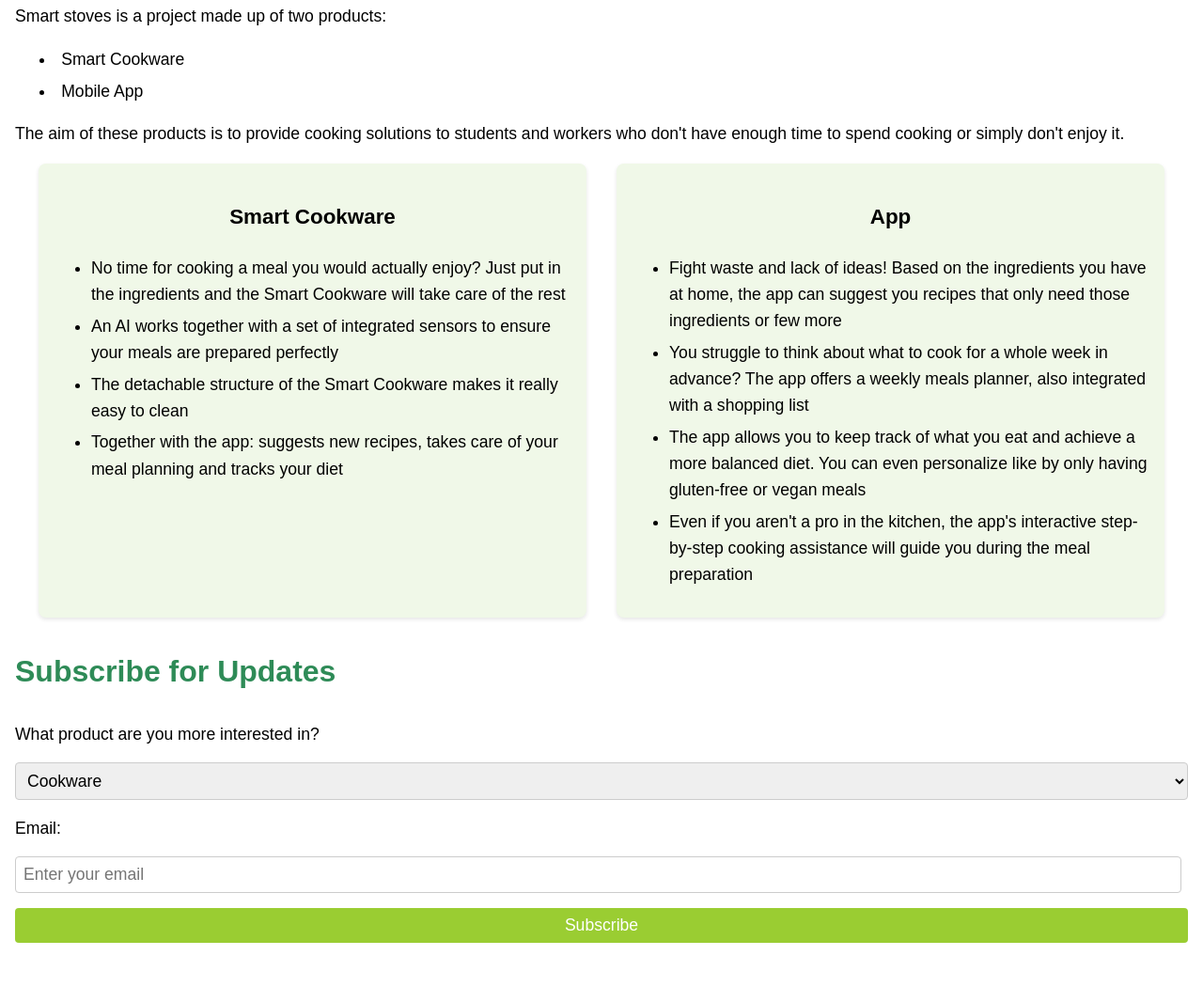
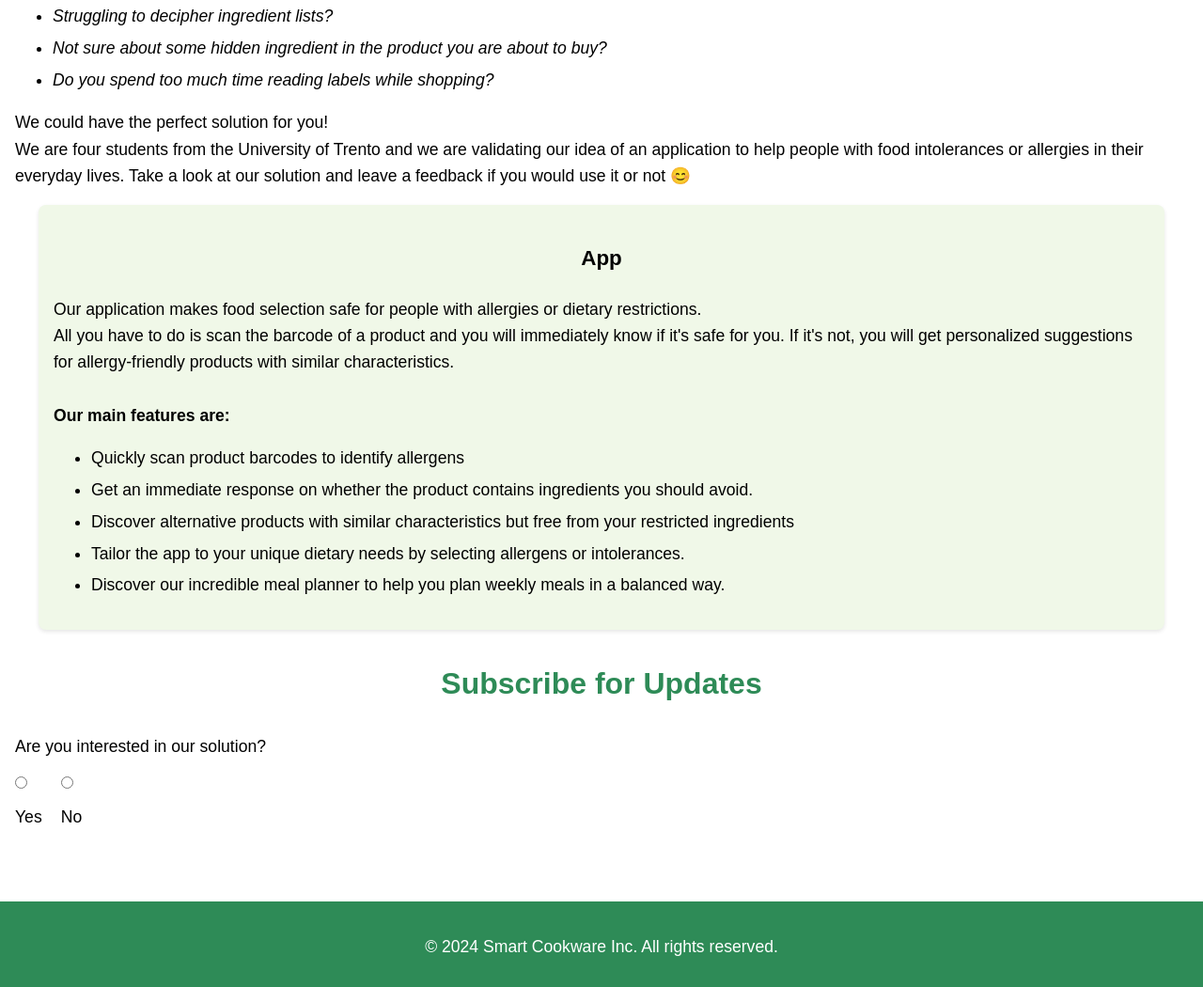
Before and after one commit to Iron16Bit/BusinessWebsite, a website: page index.html in a window 1280 px wide. Shown: the part 374-1424 px from the top of the page at 94% size. Drawn offline with nearby package versions, Linux system fonts and the light colour scheme.

Commit message:
landing page quasi pronta

```diff
--- a/index.html
+++ b/index.html
@@ -74,7 +74,7 @@
 
         .features-grid {
             display: grid;
-            grid-template-columns: 1fr 1fr;
+            grid-template-columns: 1fr;
             gap: 2rem;
             margin-left: 2%;
             margin-right: 2%;
@@ -95,7 +95,6 @@
 
         form input, form select, form button {
             font-size: min(2.2vh, 2.2vw);
-            width: 100%;
             padding: 0.5rem;
             margin: 0.5rem 0;
             border: 1px solid #ccc;
@@ -124,6 +123,7 @@
         div.center {
             text-align: center;
         }
+
 
         /* Mobile-specific layout */
         @media (max-width: 768px) {
@@ -181,7 +181,7 @@
 <body>
     <header>
         <h1>Smart Stoves</h1>
-        <p style="font-size: larger;">Revolutionizing the way you cook and plan meals.</p>
+        <p style="font-size: larger;">An intuitive solution to help your allergies daily.</p>
     </header>
     <nav>
         <ul>
@@ -189,55 +189,102 @@
             <li><a href="#subscribe">Subscribe</a></li>
         </ul>
     </nav>
+
     <main>
         <section id="features">
             <h2>What is "Smart Stoves"?</h2>
-            <p>Smart stoves is a project made up of two products: </h3>
-            <li style="margin-left: 2vw;">Smart Cookware</li>
-            <li style="margin-left: 2vw;">Mobile App</li>
-            <p>The aim of these products is to provide cooking solutions to students and workers who don't have enough time to spend cooking or simply don't enjoy it.</h3>
+            <div style="font-size: min(2.2vh, 2.2vw);">
+                <ul>
+
+                    <li>
+                        <em>Struggling to decipher ingredient lists?</em>
+                    </li>
+
+                    <li>
+                        <em>Not sure about some hidden ingredient in the product you are about to buy?</em>
+                    </li>
+
+                    <li>
+                        <em>Do you spend too much time reading labels while shopping?</em>
+                    </li>
+
+                </ul>
+
+                We could have the perfect solution for you!   <br>
+
+                We are four students from the University of Trento and we are validating our idea of an application to help people with food intolerances or allergies in their everyday lives.
+
+
+             Take a look at our solution and leave a feedback if you would use it or not 😊
+            </p>
             <div class="features-grid">
-                <div id="cookware">
-                    <h3 style="text-align: center;">Smart Cookware</h3>
-                    <ul>
-                        <li>No time for cooking a meal you would actually enjoy? Just put in the ingredients and the Smart Cookware will take care of the rest</li>
-                        <li>An AI works together with a set of integrated sensors to ensure your meals are prepared perfectly</li>
-                        <li>The detachable structure of the Smart Cookware makes it really easy to clean</li>
-                        <li>Together with the app: suggests new recipes, takes care of your meal planning and tracks your diet</li>
-                    </ul>
-                </div>
                 <div id="app">
                     <h3 style="text-align: center;">App</h3>
+                    <p style="font-size: min(2.2vh, 2.2vw);">
+                        Our application makes food selection safe for people with allergies or dietary restrictions. <br>
+
+                        All you have to do is scan the barcode of a product and you will immediately know if it's safe for you.
+                        If it's not, you will get personalized suggestions for allergy-friendly products with similar characteristics.
+
+                        <br>    <br>
+
+
+                        <b>Our main features are:</b>
+
+                    </p>
+
                     <ul>
-                        <li>Fight waste and lack of ideas! Based on the ingredients you have at home, the app can suggest you recipes that only need those ingredients or few more</li>
-                        <li>You struggle to think about what to cook for a whole week in advance? The app offers a weekly meals planner, also integrated with a shopping list</li>
-                        <li>The app allows you to keep track of what you eat and achieve a more balanced diet. You can even personalize like by only having gluten-free or vegan meals</li>
-                        <li>Even if you aren't a pro in the kitchen, the app's interactive step-by-step cooking assistance will guide you during the meal preparation</li>
+                        <li>Quickly scan product barcodes to identify allergens</li>
+                        <li>Get an immediate response on whether the product contains ingredients you should avoid.</li>
+                        <li>Discover alternative products with similar characteristics but free from your restricted ingredients</li>
+                        <li>Tailor the app to your unique dietary needs by selecting allergens or intolerances.</li>
+                        <li>Discover our incredible meal planner to help you plan weekly meals in a balanced way.</li>
+
                     </ul>
                 </div>
             </div>
         </section>
-        <section id="subscribe">
-            <h2>Subscribe for Updates</h2>
-            <form action="#">
-                <label for="interest">What product are you more interested in?</label>
-                <select id="interest" name="interest">
-                    <option value="Cookware">Cookware</option>
-                    <option value="App">App</option>
-                    <option value="App and Cookware">Both</option>
-                </select>
+
+        <section id="subscribe" style="margin: 20px auto; font-family: Arial, sans-serif;">
+            <h2 style="text-align: center; color: #2E8B57;">Subscribe for Updates</h2>
+
+            <!-- Radio Button Question -->
+            <form action="#" id="interestForm" style="margin-bottom: 20px;">
+                <label for="interested" style="font-size: 1.1em; display: block; margin-bottom: 10px;">Are you interested in our solution?</label>
+                <div style="display: flex; gap: 20px; align-items: center;">
+                    <div>
+                        <input type="radio" id="yes" name="interested" value="yes" onclick="toggleForm(true)">
+                        <label for="yes">Yes</label>
+                    </div>
+                    <div>
+                        <input type="radio" id="no" name="interested" value="no" onclick="toggleForm(false)">
+                        <label for="no">No</label>
+                    </div>
+                </div>
             </form>
-            <form action="#">
-                <label for="email">Email:</label>
-                <input type="email" id="email" name="email" style="width: 98%;" placeholder="Enter your email" required>
-                <button onclick="sendEmailTo()">Subscribe</button>
-                <label for="email" id="emailError" style="color: red; margin-left: 2vw; visibility: hidden;">Error when sending email: invalid address</label>
+
+            <!-- Subscription Form -->
+            <form action="#" id="subscribeForm" style="display: none; padding: 15px; border: 1px solid #ddd; border-radius: 8px; background-color: #f9f9f9; ">
+                <label for="email" style="font-size: 1.1em; display: block; margin-bottom: 10px;">Email:</label>
+                <input type="email" id="email" name="email" style="border: 1px solid #ccc; border-radius: 4px; margin-bottom: 15px;" placeholder="Enter your email" required>
+                <br>
+                <button type="button" onclick="sendEmailTo()" style="background-color: #51f251; color: white; padding: 10px 20px; border: none; border-radius: 4px; cursor: pointer; font-size: 1em;">Subscribe</button>
+                <label for="email" id="emailError" style="color: red; display: block; margin-top: 10px; visibility: hidden;">Error when sending email: invalid address</label>
+                <label for="email" id="emailOk" style="color: 51f251; display: block; margin-top: 10px; visibility: hidden;">Email inviata correttamente!</label>
             </form>
         </section>
+
     </main>
     <footer>
         <p>&copy; 2024 Smart Cookware Inc. All rights reserved.</p>
     </footer>
+
+    <script type="text/javascript">
+        function toggleForm(show) {
+            const subscribeForm = document.getElementById("subscribeForm");
+            subscribeForm.style.display = show ? "block" : "none";
+        }
+    </script>
 
     <script type="text/javascript"
         src="https://cdn.jsdelivr.net/npm/@emailjs/browser@4/dist/email.min.js">
@@ -249,24 +296,21 @@
         });
     })();
     </script>
-
     <script type="text/javascript">
         function sendEmailTo() {
             const destEmail = document.getElementById("email").value
-            const pref = document.getElementById("interest").value
-            console.log(pref)
 
             if((destEmail.endsWith(".com") || destEmail.endsWith(".it")) && destEmail.includes("@")) {
 
                 const messageParams = {
                     email: destEmail,
-                    preference: pref
                 }
 
                 emailjs.send('service_tj39f9r', 'template_ktg3pcd', messageParams)
                     .then(function (response) {
                         console.log('SUCCESS!', response.status, response.text);
                         document.getElementById("emailError").style.visibility = "hidden"
+                        mailOk();
                     }, function (error) {
                         console.log('FAILED...', error);
                     });
@@ -278,6 +322,11 @@
         function mailError() {
             document.getElementById("emailError").style.visibility = "visible"
         }
+
+
+        function mailOk() {
+            document.getElementById("emailOk").style.visibility = "visible"
+        }
     </script>
 
 </body>
```
